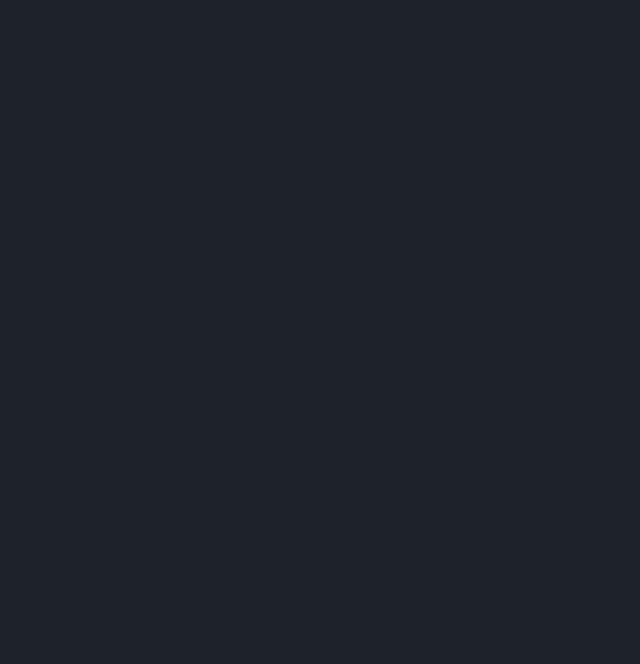
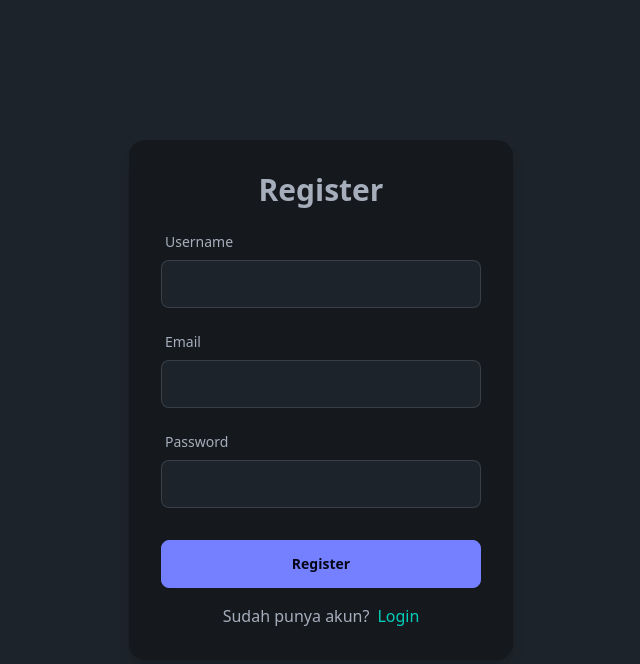
Before and after one commit to wahyunurdian26/fe-ecommerce, a React (Vite) app: page /register in a window 1280 px wide. Shown: the top 664 px of the page, without its empty margins (319-959 px from the left). Built offline with nearby package versions, Linux system fonts and the light colour scheme.

Commit message:
Tambah Login dan Register

```diff
--- a/src/components/Filter.jsx
+++ b/src/components/Filter.jsx
@@ -2,16 +2,29 @@ import React from "react";
 import { Form, Link } from "react-router-dom";
 import FormInput from "./Form/FormInput";
 import FormSelect from "./Form/FormSelect";
+import { useLoaderData } from "react-router-dom";
 
 const Filter = () => {
+  const { params } = useLoaderData();
+  const { name, category } = params;
   const categories = ["sepatu", "baju", "kemeja", "celana"];
   return (
     <Form
       method="get"
       className="bg-base-200 rounded-md px-8 py-4 grid gap-x-4 gap-y-3 grid-cols-2 items-center" // updated items-center
     >
-      <FormInput label="Search Product" type="search" name="name" />
-      <FormSelect label="select category" name="category" list={categories} />
+      <FormInput
+        label="Search Product"
+        type="search"
+        name="name"
+        defaultValue={name}
+      />
+      <FormSelect
+        label="select category"
+        name="category"
+        list={categories}
+        defaultValue={category}
+      />
       <button type="submit" className="btn btn-primary">
         SEARCH
       </button>
--- /dev/null
+++ b/src/components/Form/FormAuth.jsx
@@ -0,0 +1,49 @@
+import React from "react";
+import { Form, Link } from "react-router-dom";
+import FormInput from "./FormInput";
+
+const FormAuth = ({ isRegister }) => {
+  return (
+    <div className="h-screen grid place-items-center">
+      <Form
+        method="post"
+        className="card w-96 p-8 bg-base-300 shadow-lg flex-col gap-y-4"
+      >
+        <h4 className="text-center text-3xl font-bold">
+          {isRegister ? "Register" : "Login"}
+        </h4>
+        {isRegister && <FormInput type="text" name="name" label="Username" />}
+        <FormInput type="email" name="email" label="Email" />
+        <FormInput type="password" name="password" label="Password" />
+        <div className="mt-4">
+          <button type="submit" className="btn btn-primary btn-block">
+            {isRegister ? "Register" : "Login"}
+          </button>
+        </div>
+        {isRegister ? (
+          <p className="text-center">
+            Sudah punya akun?
+            <Link
+              to="/login"
+              className="ml-2 link link-hover link-accent capitalize"
+            >
+              Login
+            </Link>
+          </p>
+        ) : (
+          <p className="text-center">
+            Belum punya akun?
+            <Link
+              to="/register"
+              className="ml-2 link link-hover link-accent capitalize"
+            >
+              Register
+            </Link>
+          </p>
+        )}
+      </Form>
+    </div>
+  );
+};
+
+export default FormAuth;
--- /dev/null
+++ b/src/components/Pagination.jsx
@@ -0,0 +1,35 @@
+import React from "react";
+import { useLoaderData, useLocation, useNavigate } from "react-router-dom";
+
+const Pagination = () => {
+  const { pagination } = useLoaderData();
+  const { page, totalPage } = pagination;
+  const { search, pathname } = useLocation();
+  const navigate = useNavigate();
+
+  const handlePageChange = (number) => {
+    const searchParams = new URLSearchParams(search);
+    searchParams.set("page", number);
+    navigate(`${pathname}?${searchParams.toString()}`);
+  };
+
+  const pages = Array.from({ length: totalPage }, (_, index) => index + 1);
+
+  return (
+    <div className="join">
+      {pages.map((pageNumber) => (
+        <button
+          key={pageNumber}
+          onClick={() => handlePageChange(pageNumber)}
+          className={`btn btn-lg border-none join-item ${
+            pageNumber === page ? "bg-primary" : ""
+          }`}
+        >
+          {pageNumber}
+        </button>
+      ))}
+    </div>
+  );
+};
+
+export default Pagination;
--- a/src/page/ProductView.jsx
+++ b/src/page/ProductView.jsx
@@ -3,6 +3,7 @@ import customAPI from "../api";
 import { useLoaderData } from "react-router-dom";
 import Filter from "../components/Filter";
 import CartProduct from "../components/CartProduct";
+import Pagination from "../components/Pagination";
 
 export const loader = async ({ request }) => {
   const params = Object.fromEntries(
@@ -11,23 +12,36 @@ export const loader = async ({ request }) => {
 
   const { data } = await customAPI.get("/product", { params: params });
 
-  console.log(params);
+  // console.log(params);
   const products = data.data;
-  console.log(products);
-  return { products, params };
+  // console.log(products);
+  const pagination = data.pagination;
+
+  return { products, params, pagination };
 };
 
 const ProductView = () => {
-  const { products } = useLoaderData();
+  const { products, pagination } = useLoaderData();
 
-  console.log(products);
+  // console.log(products);
+
   return (
     <>
       <Filter />
+      <h3 className="text-lg text-primary font-bold text-right my-3">
+        Total {pagination.totalProduct} Product
+      </h3>
       <div className="grid grid-cols-2 md:grid-cols-3 lg:grid-cols-4 gap-5 mt-5">
-        {products.map((item) => (
-          <CartProduct item={item} key={item._id} />
-        ))}
+        {products.length === 0 ? (
+          <h1 className="text-3xl font-bold mt-5">
+            Tidak ada produk yang dicari
+          </h1>
+        ) : (
+          products.map((item) => <CartProduct item={item} key={item._id} />)
+        )}
+      </div>
+      <div className="mt-5 flex justify-center">
+        <Pagination />
       </div>
     </>
   );
--- a/src/page/auth/LoginView.jsx
+++ b/src/page/auth/LoginView.jsx
@@ -1,7 +1,12 @@
 import React from "react";
+import FormAuth from "../../components/Form/FormAuth";
 
-const LoginView = () => {
-  return <div></div>;
+const Login = () => {
+  return (
+    <main>
+      <FormAuth />
+    </main>
+  );
 };
 
-export default LoginView;
+export default Login;
--- a/src/page/auth/RegisterView.jsx
+++ b/src/page/auth/RegisterView.jsx
@@ -1,7 +1,12 @@
 import React from "react";
+import FormAuth from "../../components/Form/FormAuth";
 
 const RegisterView = () => {
-  return <div></div>;
+  return (
+    <main>
+      <FormAuth isRegister={true} />
+    </main>
+  );
 };
 
 export default RegisterView;
```
